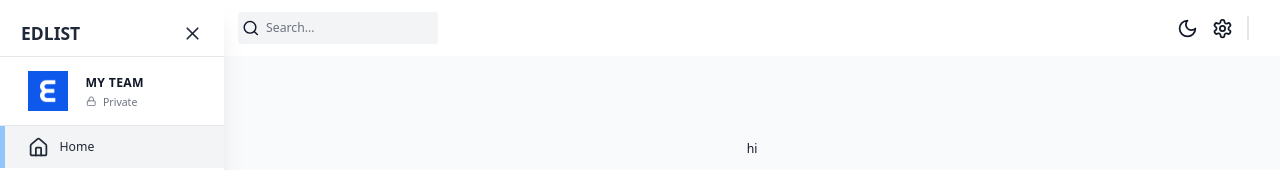
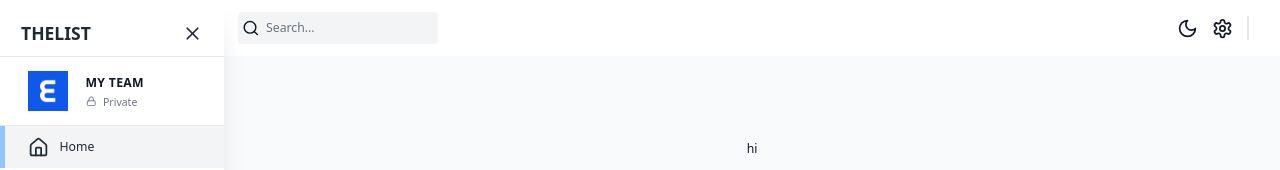
Before and after one commit to C-Tharun/Project_Management_Dashboard, a Next.js app in the folder client/: page / in a window 1280 px wide. Shown: the top 170 px of the page. Built offline with nearby package versions, Linux system fonts and the light colour scheme; no server answers.

Commit message:
Sidebar with projects and priority

```diff
--- a/client/src/app/components/Sidebar/index.tsx
+++ b/client/src/app/components/Sidebar/index.tsx
@@ -29,7 +29,7 @@ const Sidebar = () => {
         {/* TOP LOGO */}
         <div className="z-50 flex min-h-[56px] w-64 items-center justify-between bg-white px-6 pt-3 dark:bg-black">
           <div className="text-xl font-bold text-gray-800 dark:text-white">
-            EDLIST
+            THELIST
           </div>
           {isSidebarCollapsed ? null : (
             <button
--- a/client/src/app/globals.css
+++ b/client/src/app/globals.css
@@ -17,6 +17,6 @@ body,
   height: 100%;
   width: 100%;
   @apply text-sm;
-  @apply bg-gray-500;
-  @apply text-gray-900;
+  @apply bg-white;
+  @apply dark:bg-black;
 }
```
